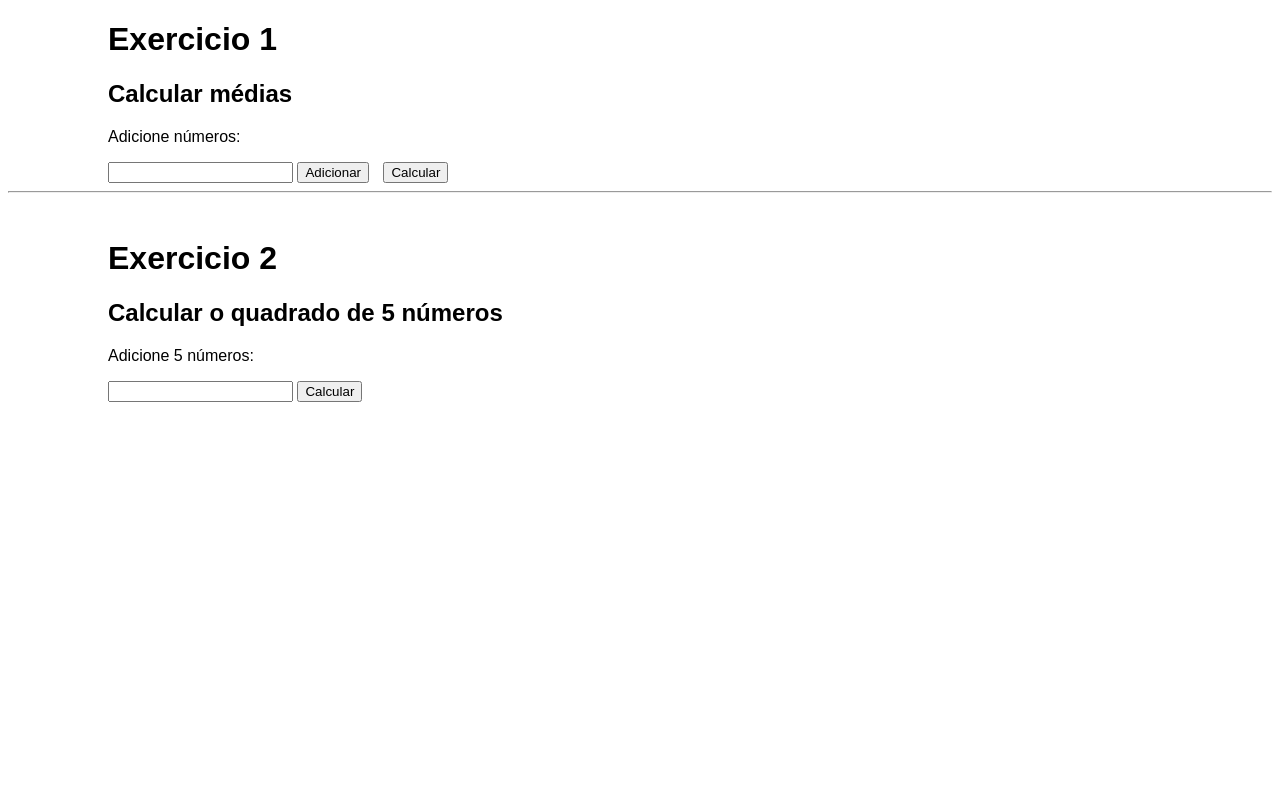
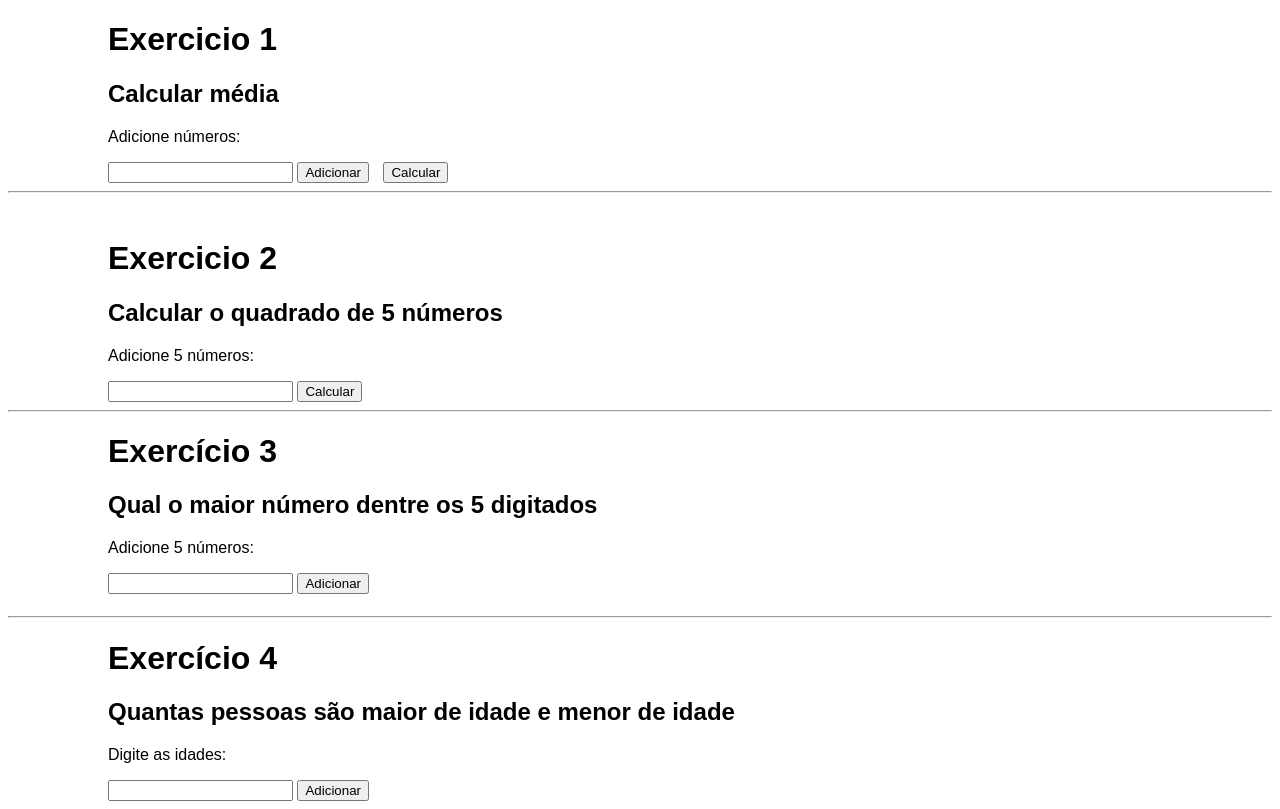
Before and after one commit to JoaoVitorOli/Bookmark, a plain HTML site: page index.html in a window 1280 px wide. Shown: the top 809 px of the page. Drawn offline with Linux system fonts and the light colour scheme.

Commit message:
Adicionado mais 2 exercícios

```diff
--- a/index.html
+++ b/index.html
@@ -7,6 +7,8 @@
     <title>Exercícios</title>
     <script src="javascript/exercicio1.js"></script>
     <script src="javascript/exercicio2.js"></script>
+    <script src="javascript/exercicio3.js"></script>
+    <script src="javascript/exercicio4.js"></script>
     <style>
         .container{
             max-width: 1200px;
@@ -20,7 +22,7 @@
 <body>
     <div class="container">
         <h1>Exercicio 1</h1>
-        <h2>Calcular médias</h2>
+        <h2>Calcular média</h2>
         <p>Adicione números: </p>
         <input type="number" id="input-number">
         <button id="buttonAdicionarEx1" onclick="adicionar()">Adicionar</button>
@@ -31,12 +33,32 @@
     <hr>
    <br>
    <div class="container">
-    <h1>Exercicio 2</h1>
-    <h2>Calcular o quadrado de 5 números</h2>
-    <p>Adicione 5 números: </p>
+        <h1>Exercicio 2</h1>
+        <h2>Calcular o quadrado de 5 números</h2>
+        <p>Adicione 5 números: </p>
         <input type="number" id="input-numberEx2">
         <div style="display: inline-block;" id='div2-ex2'> <button id="buttonCalcularEx2" onclick="calcularEx2()">Calcular</button> </div>
         <div id="div3-ex2"> <div id="div1-ex2"></div> </div>
    </div><!--container-->
+   <hr>
+   <div class="container">
+        <h1>Exercício 3</h1>
+        <h2>Qual o maior número dentre os 5 digitados</h2>
+        <p>Adicione 5 números:</p>
+        <input type="number" id='input-ex3'>
+        <button onclick="adicionarEx3()" style="margin-bottom: 14px;" id='button-ex3'>Adicionar</button>
+        <div id='div1-ex3'></div>
+
+   </div><!--container-->
+   <hr>
+   <div class="container">
+       <h1>Exercício 4</h1>
+       <h2>Quantas pessoas são maior de idade e menor de idade</h2>
+        <p>Digite as idades:</p>
+        <input type="number" id='input-ex4'>
+        <button id='buttonEx4' onclick="adicionarEx4()">Adicionar</button>
+        <div id='div1-ex4' style="display: inline-block; margin-left: 16px; margin-top: 15px;"></div>
+        <div id='div2-ex4'></div>
+   </div>
 </body>
 </html>
```
